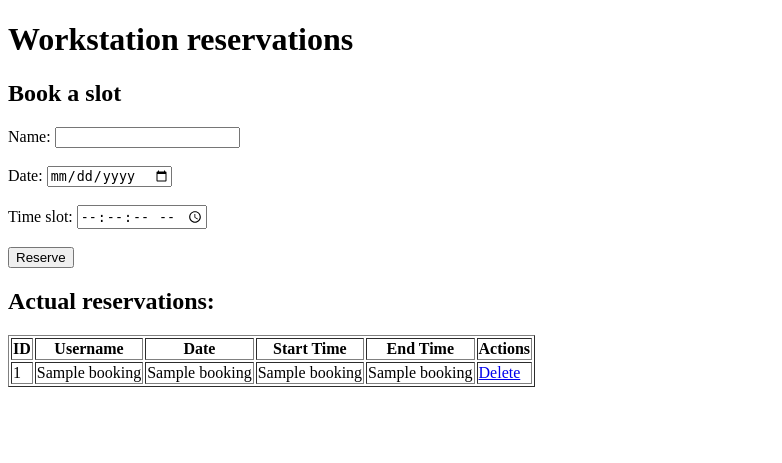
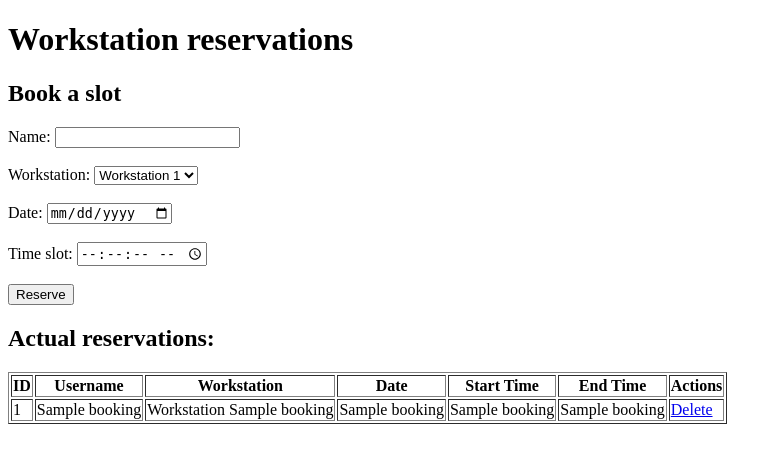
Before and after one commit to andreacicconardi94/WS_reservation, a Flask app: page / in a window 1280 px wide. Shown: the top 463 px of the page, without its empty margins (0-782 px from the left). Run offline with Flask 3, Linux system fonts and the light colour scheme; a database or web service that is not in the repository returns one stand-in record (values such as "Sample title"); some libraries are stand-ins or nearby versions.

Commit message:
Added selection of WS and resolved overlapped reservations

```diff
--- a/app.py
+++ b/app.py
@@ -7,10 +7,7 @@ from datetime import datetime, timedelta
 # Load variable from file .env
 load_dotenv()
 
-print("DB_HOST:", os.getenv("DB_HOST"))
-
-
-# Set the database
+# Database credentials
 DB_USER = os.getenv("DB_USER")
 DB_HOST = os.getenv("DB_HOST")
 DB_NAME = os.getenv("DB_NAME")
@@ -28,39 +25,14 @@ def create_connection():
             password=DB_PASSWORD,
             host=DB_HOST,
             port=DB_PORT,
-			gssencmode = "disable"
+            gssencmode="disable"
         )
-        print("Connection successful!")
         return conn
     except Exception as e:
         print("Connection error:", e)
         return None
 
-
-def is_workstation_available():
-    conn = create_connection()
-    if conn:
-        cursor = conn.cursor()
-        now = datetime.now()
-        current_time = now.strftime("%H:%M:%S")
-        today_date = now.strftime("%Y-%m-%d")
-
-        query = """
-        SELECT * FROM bookings
-        WHERE date = %s
-        AND time_slot <= %s
-        AND end_time >= %s;
-        """
-        cursor.execute(query, (today_date, current_time, current_time))
-        result = cursor.fetchone()
-        cursor.close()
-        conn.close()
-
-        return result is None
-    return False
-
-
-# Route to visualize the reservations
+# Route to visualize reservations
 @app.route('/')
 def index():
     conn = create_connection()
@@ -68,62 +40,62 @@ def index():
         cursor = conn.cursor()
         cursor.execute("SELECT * FROM bookings ORDER BY date, time_slot;")
         bookings = cursor.fetchall()
-        print("DEBUG: Bookings:", bookings)
         cursor.close()
         conn.close()
-        available = is_workstation_available()
-        return render_template('index.html', bookings=bookings, available=available)
+        return render_template('index.html', bookings=bookings)
     else:
         return "Connection error to the database"
 
-# Route per add a reservation
-@app.route('/book', methods=['POST'])
+# Route to add a reservation
 @app.route('/book', methods=['POST'])
 def book():
     user_name = request.form['user_name']
+    workstation = int(request.form['workstation'])  # Workstation choice
     date = request.form['date']
     time_slot = request.form['time_slot']
 
-    # Convert time_slot directly to a datetime object
-    try:
-        start_time = datetime.strptime(time_slot, "%H:%M")
-    except:
-        start_time = datetime.strptime(time_slot, "%H:%M:%S")
+    # Convert start time to proper format
+    time_slot = datetime.strptime(time_slot, "%H:%M").strftime("%H:%M:%S")
 
     # Define reservation duration (e.g., 2 hours)
     duration = timedelta(hours=2)
+    start_time = datetime.strptime(time_slot, "%H:%M:%S")
     end_time = (start_time + duration).strftime("%H:%M:%S")
 
-    # Convert start_time to the correct format for the database
-    time_slot = start_time.strftime("%H:%M:%S")
+    conn = create_connection()
+    if conn:
+        cursor = conn.cursor()
 
-    if user_name and date and time_slot:
-        conn = create_connection()
-        if conn:
-            cursor = conn.cursor()
+        # Check for overlapping reservations on the same workstation
+        query = """
+        SELECT * FROM bookings
+        WHERE date = %s
+        AND workstation = %s
+        AND (
+            (time_slot <= %s AND end_time > %s) OR
+            (time_slot < %s AND end_time >= %s)
+        );
+        """
+        cursor.execute(query, (date, workstation, end_time, end_time, time_slot, time_slot))
 
-            # Check if the slot is already reserved
-            cursor.execute("SELECT * FROM bookings WHERE date = %s AND time_slot = %s;", (date, time_slot))
-            if cursor.fetchone():
-                cursor.close()
-                conn.close()
-                return redirect(url_for('index', error="The slot is already booked"))
-
-            # Insert the reservation with start_time and end_time
-            cursor.execute("INSERT INTO bookings (user_name, date, time_slot, end_time) VALUES (%s, %s, %s, %s);",
-                           (user_name, date, time_slot, end_time))
-            conn.commit()
+        if cursor.fetchone():  # If a conflicting booking is found
             cursor.close()
             conn.close()
+            return redirect(url_for('index', error="The slot is already booked on this workstation"))
 
-            return redirect(url_for('index'))
-        else:
-            return "Connection error to the database"
+        # Insert the new booking
+        cursor.execute(
+            "INSERT INTO bookings (user_name, workstation, date, time_slot, end_time) VALUES (%s, %s, %s, %s, %s);",
+            (user_name, workstation, date, time_slot, end_time)
+        )
+        conn.commit()
+        cursor.close()
+        conn.close()
+        return redirect(url_for('index'))
     else:
-        return redirect(url_for('index', error="All fields are mandatory"))
+        return "Connection error to the database"
 
-
-# Route per delete a reservation
+# Route to delete a reservation
 @app.route('/cancel/<int:booking_id>', methods=['GET'])
 def cancel(booking_id):
     conn = create_connection()
--- a/templates/index.html
+++ b/templates/index.html
@@ -16,10 +16,19 @@
     <form action="/book" method="POST">
         <label for="user_name">Name:</label>
         <input type="text" id="user_name" name="user_name" required><br><br>
+
+        <label for="workstation">Workstation:</label>
+        <select id="workstation" name="workstation" required>
+            <option value="1">Workstation 1</option>
+            <option value="2">Workstation 2</option>
+        </select><br><br>
+
         <label for="date">Date:</label>
         <input type="date" id="date" name="date" required><br><br>
+
         <label for="time_slot">Time slot:</label>
         <input type="time" id="time_slot" name="time_slot" step="1" required><br><br>
+
         <button type="submit">Reserve</button>
     </form>
 
@@ -28,6 +37,7 @@
         <tr>
             <th>ID</th>
             <th>Username</th>
+            <th>Workstation</th>
             <th>Date</th>
             <th>Start Time</th>
             <th>End Time</th>
@@ -37,9 +47,10 @@
         <tr>
             <td>{{ booking[0] }}</td>
             <td>{{ booking[1] }}</td>
-            <td>{{ booking[2] }}</td>
+            <td>Workstation {{ booking[2] }}</td>
             <td>{{ booking[3] }}</td>
             <td>{{ booking[4] }}</td>
+            <td>{{ booking[5] }}</td>
             <td>
                 <a href="/cancel/{{ booking[0] }}">Delete</a>
             </td>
```
